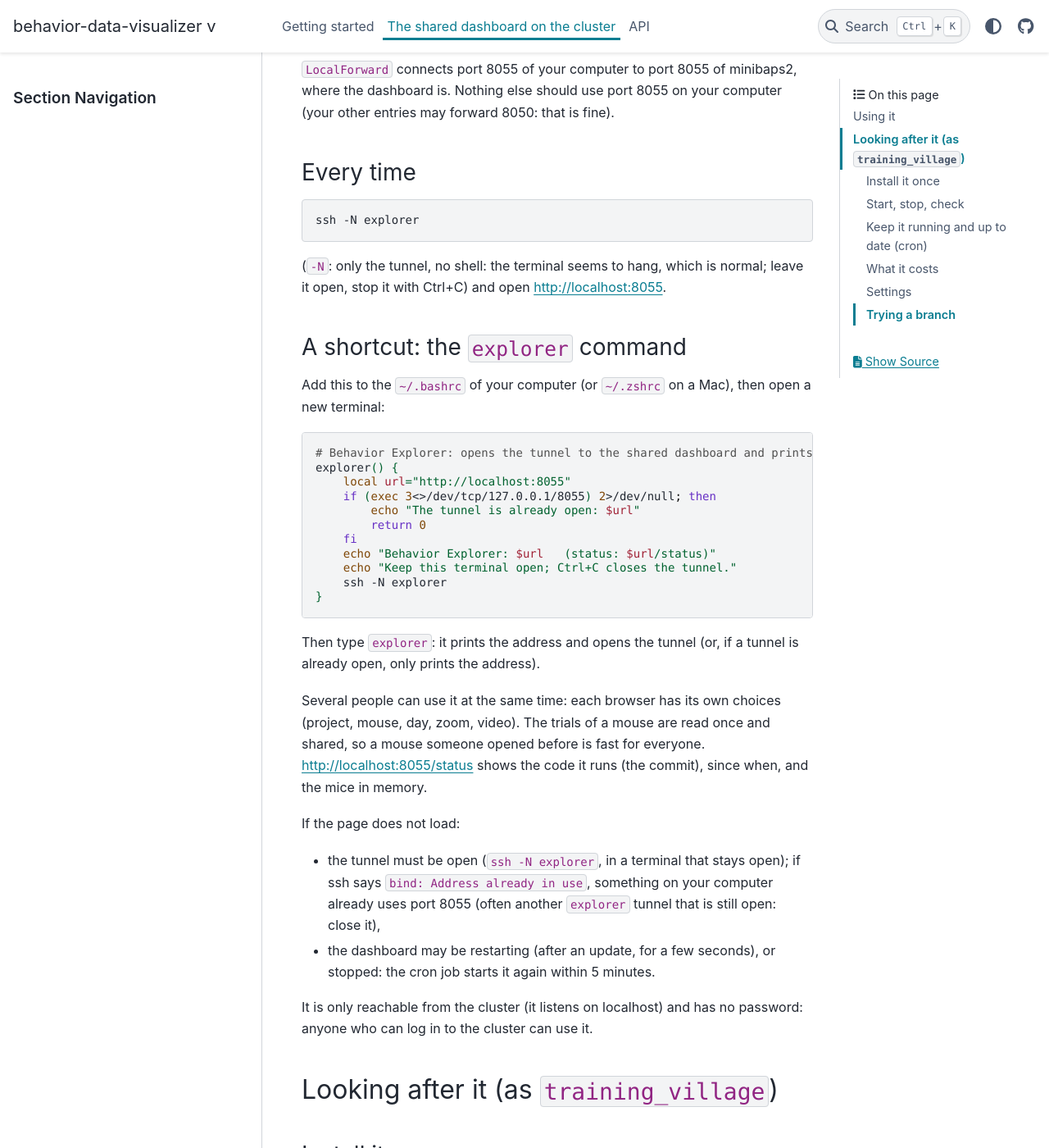
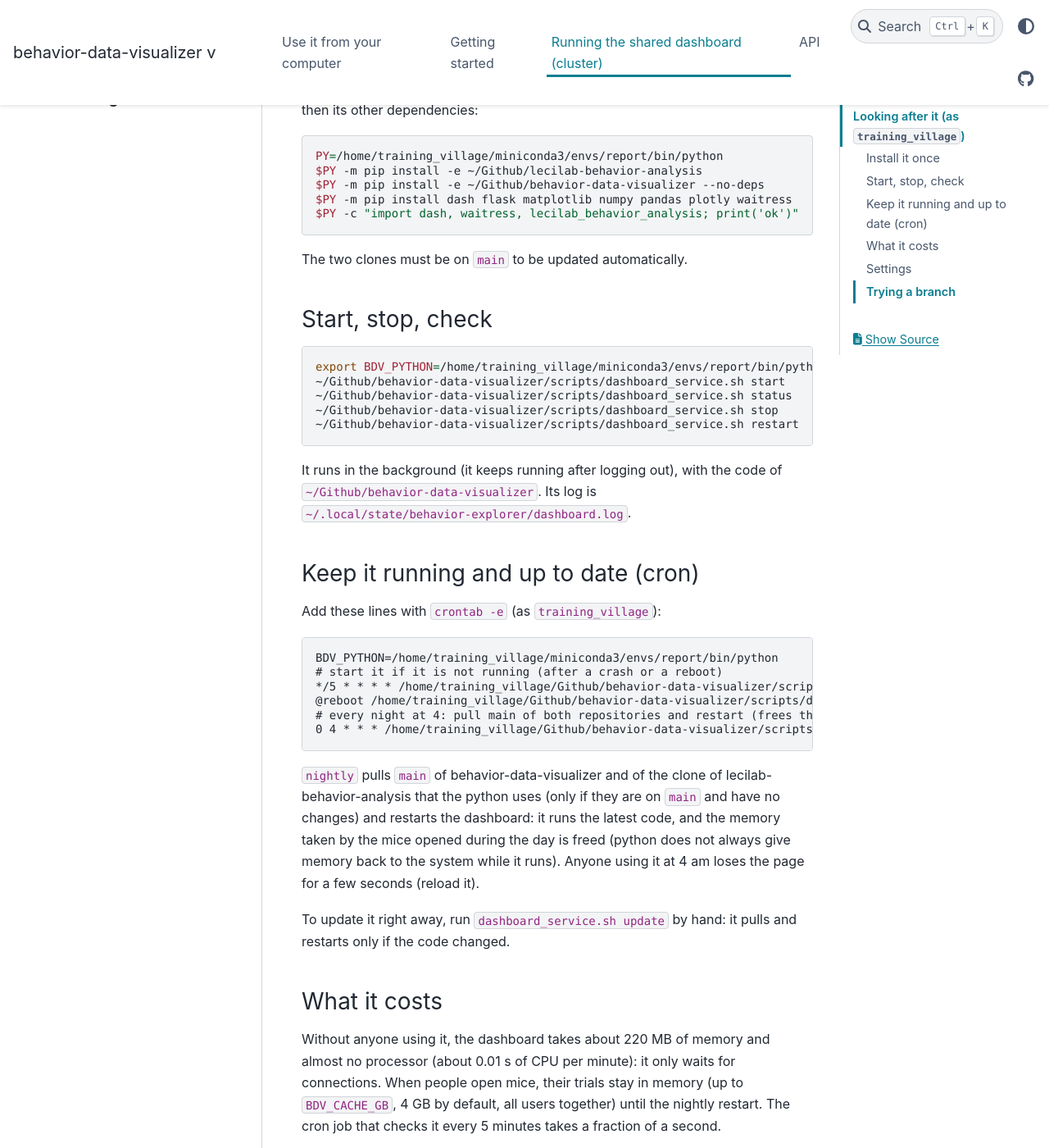
Before and after one commit to LearningCircuitsLab/behavior-data-visualizer, a Sphinx documentation site: the page built from docs/source/shared_dashboard.md, in a window 1280 px wide and 1400 px high, scrolled down 748 px. Shown: the whole window at 82% size. Built offline with Sphinx 7.4.7 and the PyData theme 0.15.4, drawn with Linux system fonts in a browser that asks for light colours; the version number could not be read and is left out; some of the changed text lies outside the part shown.

Commit message:
Docs: 'Use it from your computer' first (docs home and README)
- connect.md: setting up a computer (explorer entry in ~/.ssh/config and
  the explorer shell command), every time, good to know, troubleshooting
- index: highlighted pointer to it, and first in the contents
- shared_dashboard.md: now only for whoever looks after it on the cluster
- README: pointer to the page at the top

Co-Authored-By: Claude Opus 5.5 <noreply@anthropic.com>

````diff
--- a/docs/source/shared_dashboard.md
+++ b/docs/source/shared_dashboard.md
@@ -1,82 +1,9 @@
-# The shared dashboard on the cluster
+# Running the shared dashboard (cluster)
 
-One Behavior Explorer runs all the time on minibaps2, for everyone. It is
-installed once, by the `training_village` user, and kept running and up to
-date by a script and two cron jobs. Nobody else needs to install or start
-anything.
-
-## Using it
-
-The dashboard runs on minibaps2, on port **8055** (a port used only by it).
-You reach it through an SSH tunnel from your computer.
-
-### Once: add an entry to your SSH configuration
-
-On your computer, add this to `~/.ssh/config`, with the same address, user
-and jump host that you use to log in to minibaps2 (look at your existing
-entry for it):
-
-```text
-Host explorer
-    HostName <address of minibaps2>
-    User <your user on the cluster>
-    ProxyJump <your entry for the cluster>
-    LocalForward 8055 127.0.0.1:8055
-```
-
-`LocalForward` connects port 8055 of your computer to port 8055 of
-minibaps2, where the dashboard is. Nothing else should use port 8055 on your
-computer (your other entries may forward 8050: that is fine).
-
-### Every time
-
-```bash
-ssh -N explorer
-```
-
-(`-N`: only the tunnel, no shell: the terminal seems to hang, which is
-normal; leave it open, stop it with Ctrl+C) and open
-<http://localhost:8055>.
-
-### A shortcut: the `explorer` command
-
-Add this to the `~/.bashrc` of your computer (or `~/.zshrc` on a Mac), then
-open a new terminal:
-
-```bash
-# Behavior Explorer: opens the tunnel to the shared dashboard and prints its address
-explorer() {
-    local url="http://localhost:8055"
-    if (exec 3<>/dev/tcp/127.0.0.1/8055) 2>/dev/null; then
-        echo "The tunnel is already open: $url"
-        return 0
-    fi
-    echo "Behavior Explorer: $url   (status: $url/status)"
-    echo "Keep this terminal open; Ctrl+C closes the tunnel."
-    ssh -N explorer
-}
-```
-
-Then type `explorer`: it prints the address and opens the tunnel (or, if a
-tunnel is already open, only prints the address).
-
-Several people can use it at the same time: each browser has its own
-choices (project, mouse, day, zoom, video). The trials of a mouse are read
-once and shared, so a mouse someone opened before is fast for everyone.
-<http://localhost:8055/status> shows the code it runs (the commit), since
-when, and the mice in memory.
-
-If the page does not load:
-
-- the tunnel must be open (`ssh -N explorer`, in a terminal that stays
-  open); if ssh says `bind: Address already in use`, something on your
-  computer already uses port 8055 (often another `explorer` tunnel that is
-  still open: close it),
-- the dashboard may be restarting (after an update, for a few seconds), or
-  stopped: the cron job starts it again within 5 minutes.
-
-It is only reachable from the cluster (it listens on localhost) and has no
-password: anyone who can log in to the cluster can use it.
+One Behavior Explorer runs all the time on minibaps2, port 8055, for
+everyone. It is installed once, by the `training_village` user, and kept
+running and up to date by a script and cron jobs. This page is for whoever
+looks after it; to use it, see [use it from your computer](connect.md).
 
 ## Looking after it (as `training_village`)
 
````
Also changed, not shown: README.md (+7 -11 lines), docs/source/connect.md (added, +80 -0 lines), docs/source/getting_started.md (+2 -1 lines), docs/source/index.rst (+12 -4 lines).
